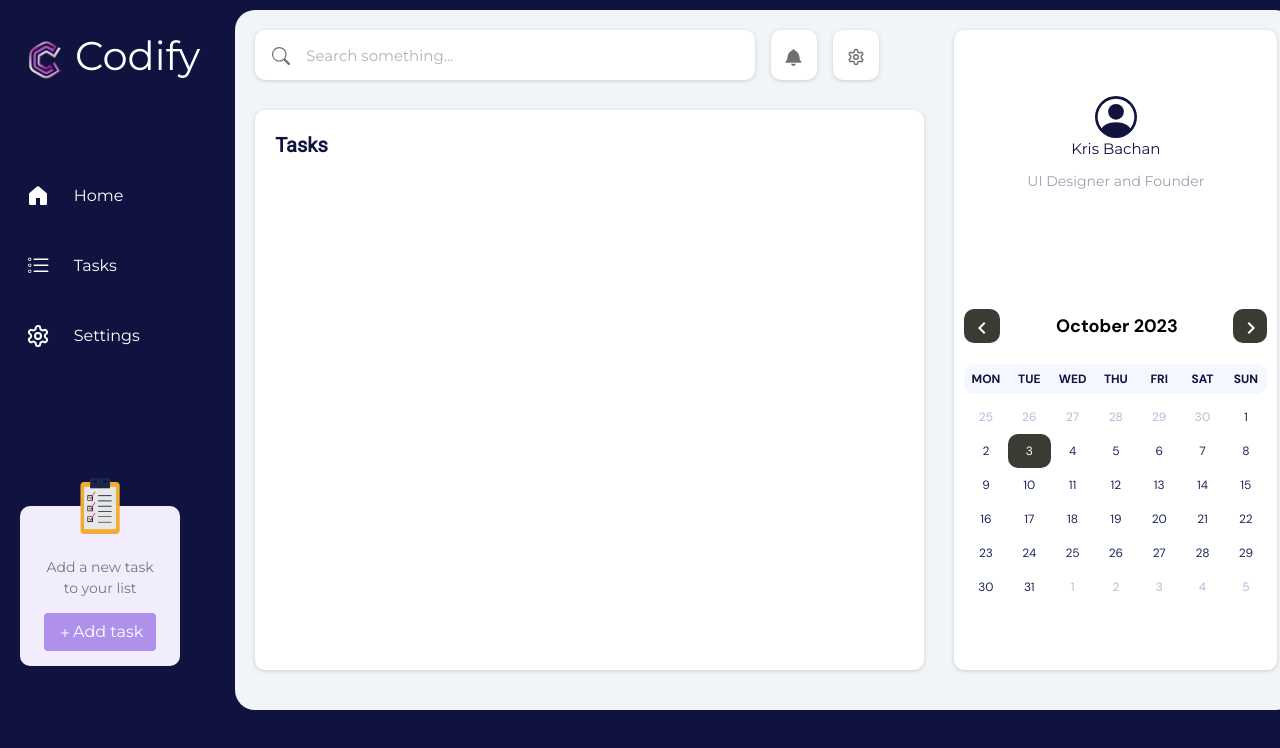
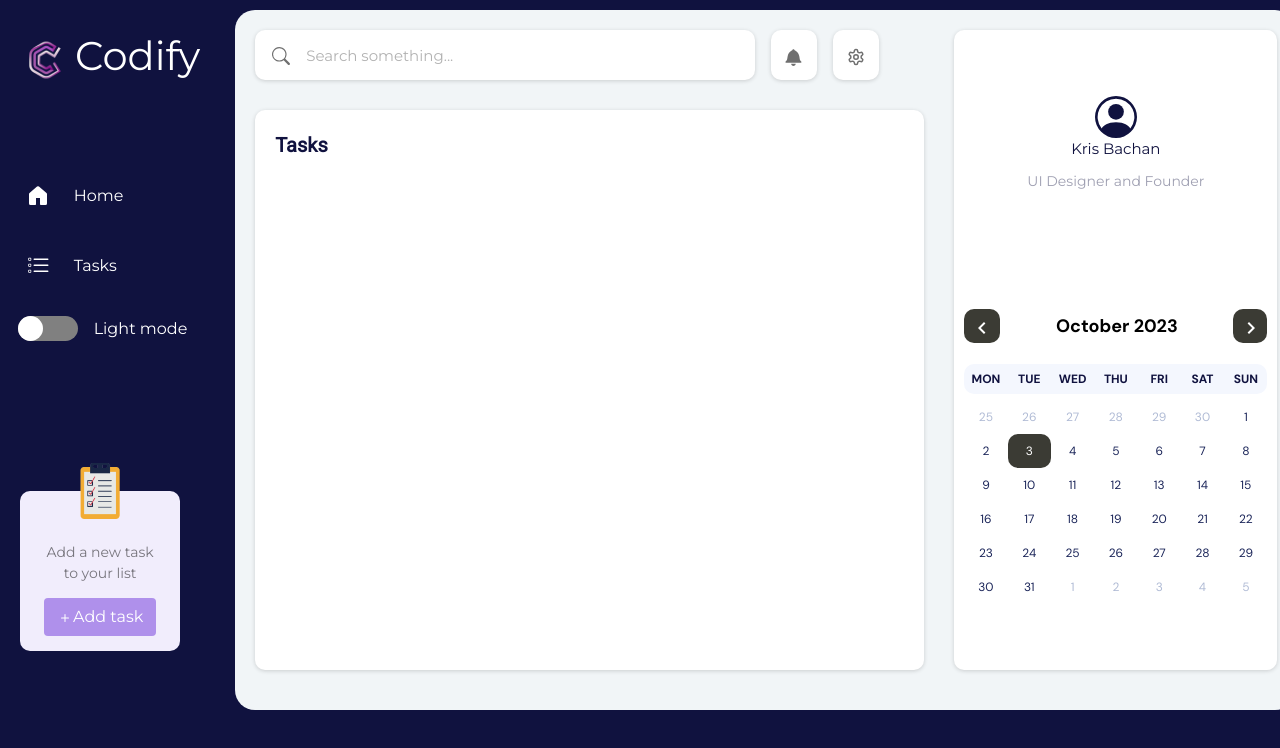
Before and after one commit to k2pbac/codify, a React (Create React App) app: page / in a window 1280 px wide. Shown: the top 748 px of the page. Built offline with nearby package versions, Linux system fonts and the light colour scheme.

Commit message:
add base toggle

```diff
--- a/src/components/SidePanel.js
+++ b/src/components/SidePanel.js
@@ -26,10 +26,15 @@ const SidePanel = () => {
           <BsListTask />
           Tasks
         </a>
-        <a href="/">
+        <div>
+          <input type="checkbox" id="switch" />
+          <label htmlFor="switch">Toggle</label>
+          Light mode
+        </div>
+        {/* <a href="/">
           <LuSettings />
           Settings
-        </a>
+        </a> */}
       </div>
       <div className="new-task">
         <img src="./task.png" alt="new task button"></img>
--- a/src/styles/SidePanel.css
+++ b/src/styles/SidePanel.css
@@ -14,6 +14,58 @@
   margin-left: 5px;
 }
 
+.side-panel .icons div {
+  all: unset;
+  cursor: pointer;
+  margin-bottom: 30px;
+  display: flex;
+  align-items: center;
+  width: 190px;
+  margin-left: 5px;
+}
+
+.side-panel [type="checkbox"] {
+  height: 0;
+  width: 0;
+  visibility: hidden;
+}
+
+.side-panel label {
+  cursor: pointer;
+  text-indent: -9999px;
+  width: 60px;
+  height: 25px;
+  background: grey;
+  display: block;
+  border-radius: 50px;
+  position: relative;
+}
+
+.side-panel label:after {
+  content: "";
+  position: absolute;
+  top: 0px;
+  left: 0px;
+  width: 25px;
+  height: 25px;
+  background: #fff;
+  border-radius: 25px;
+  transition: 0.3s;
+}
+
+.side-panel input:checked + label {
+  background: #bada55;
+}
+
+.side-panel input:checked + label:after {
+  left: calc(100%);
+  transform: translateX(-100%);
+}
+
+.side-panel label:active:after {
+  width: 65px;
+}
+
 .side-panel .icons a:hover {
   background-color: #af90eb;
   border-radius: 10px;
@@ -23,6 +75,13 @@
   margin-right: 16px;
   margin-left: 10px;
   font-size: 40px;
+  padding: 8px;
+}
+
+.side-panel .icons div label {
+  margin-right: 16px;
+  margin-left: 10px;
+  /* font-size: 40px; */
   padding: 8px;
 }
 
```
